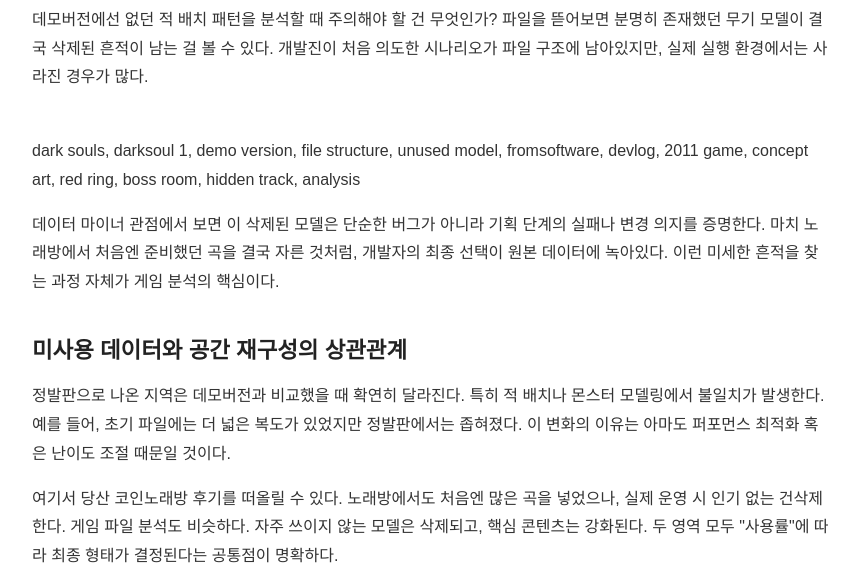
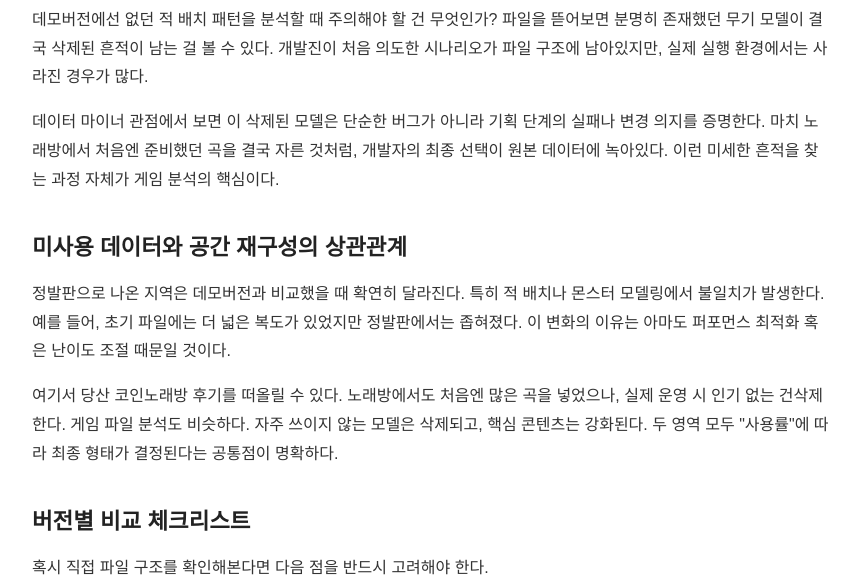
Before and after one commit to tidalhss-star/bp-t3b08-ds-coin-rv-1, a plain HTML site: page posts/myth-002-137qt4b.html in a window 1280 px wide. Shown: the part 158-744 px from the top of the page, without its empty margins (208-1066 px from the left). Drawn offline with Linux system fonts and the light colour scheme.

Commit message:
deploy: garbage-free snapshot 2026-08-30T13:38:02.466Z

```diff
--- a/posts/myth-002-137qt4b.html
+++ b/posts/myth-002-137qt4b.html
@@ -29,7 +29,7 @@
     <h1>게임 데모 버전과 정식 버전의 차이점 분석</h1>
     <article>
       <p>데모버전에선 없던 적 배치 패턴을 분석할 때 주의해야 할 건 무엇인가? 파일을 뜯어보면 분명히 존재했던 무기 모델이 결국 삭제된 흔적이 남는 걸 볼 수 있다. 개발진이 처음 의도한 시나리오가 파일 구조에 남아있지만, 실제 실행 환경에서는 사라진 경우가 많다.</p>
-<p><br>dark souls, darksoul 1, demo version, file structure, unused model, fromsoftware, devlog, 2011 game, concept art, red ring, boss room, hidden track, analysis</p>
+
 <p>데이터 마이너 관점에서 보면 이 삭제된 모델은 단순한 버그가 아니라 기획 단계의 실패나 변경 의지를 증명한다. 마치 노래방에서 처음엔 준비했던 곡을 결국 자른 것처럼, 개발자의 최종 선택이 원본 데이터에 녹아있다. 이런 미세한 흔적을 찾는 과정 자체가 게임 분석의 핵심이다.</p>
 <h2>미사용 데이터와 공간 재구성의 상관관계</h2>
 <p>정발판으로 나온 지역은 데모버전과 비교했을 때 확연히 달라진다. 특히 적 배치나 몬스터 모델링에서 불일치가 발생한다. 예를 들어, 초기 파일에는 더 넓은 복도가 있었지만 정발판에서는 좁혀졌다. 이 변화의 이유는 아마도 퍼포먼스 최적화 혹은 난이도 조절 때문일 것이다.</p>
```
